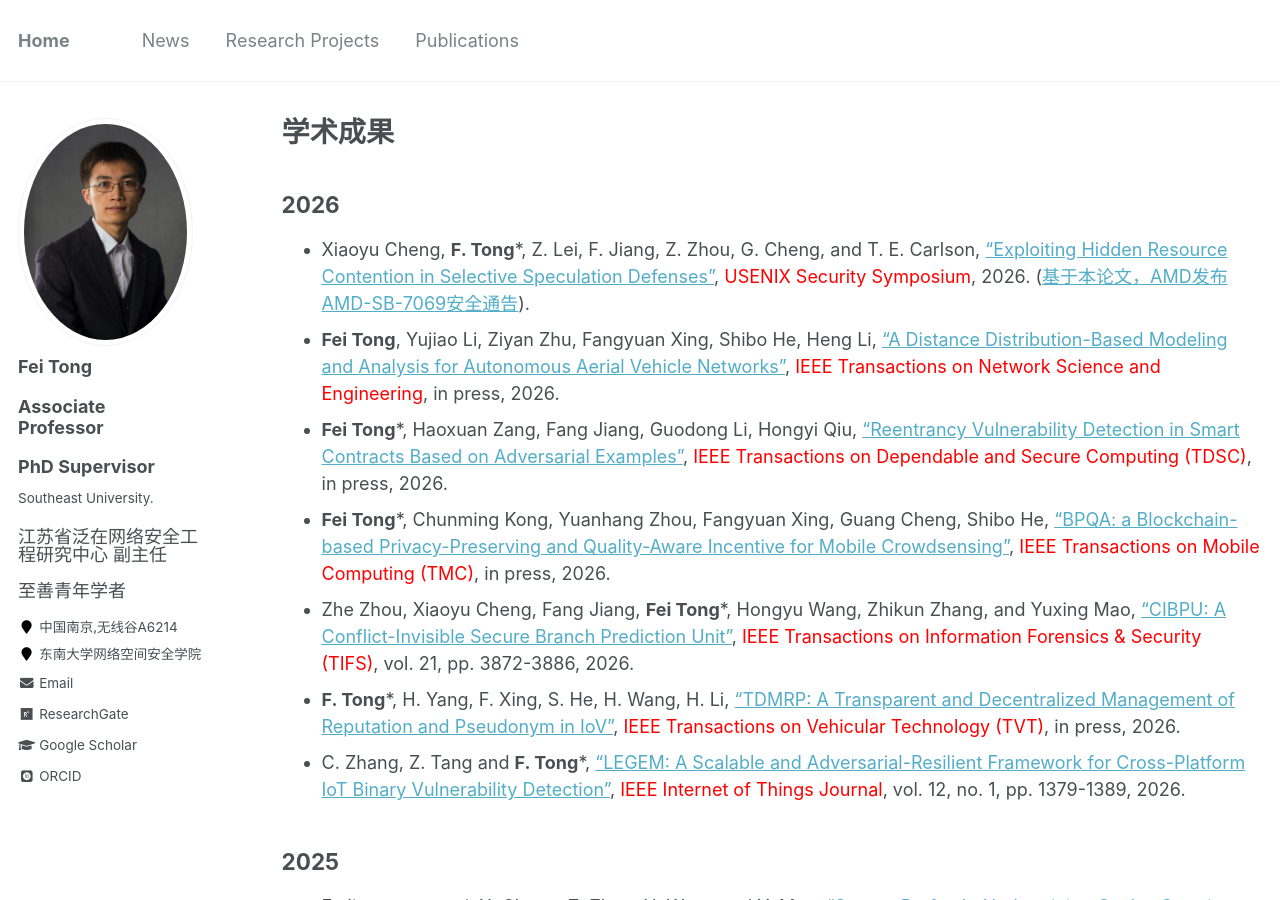
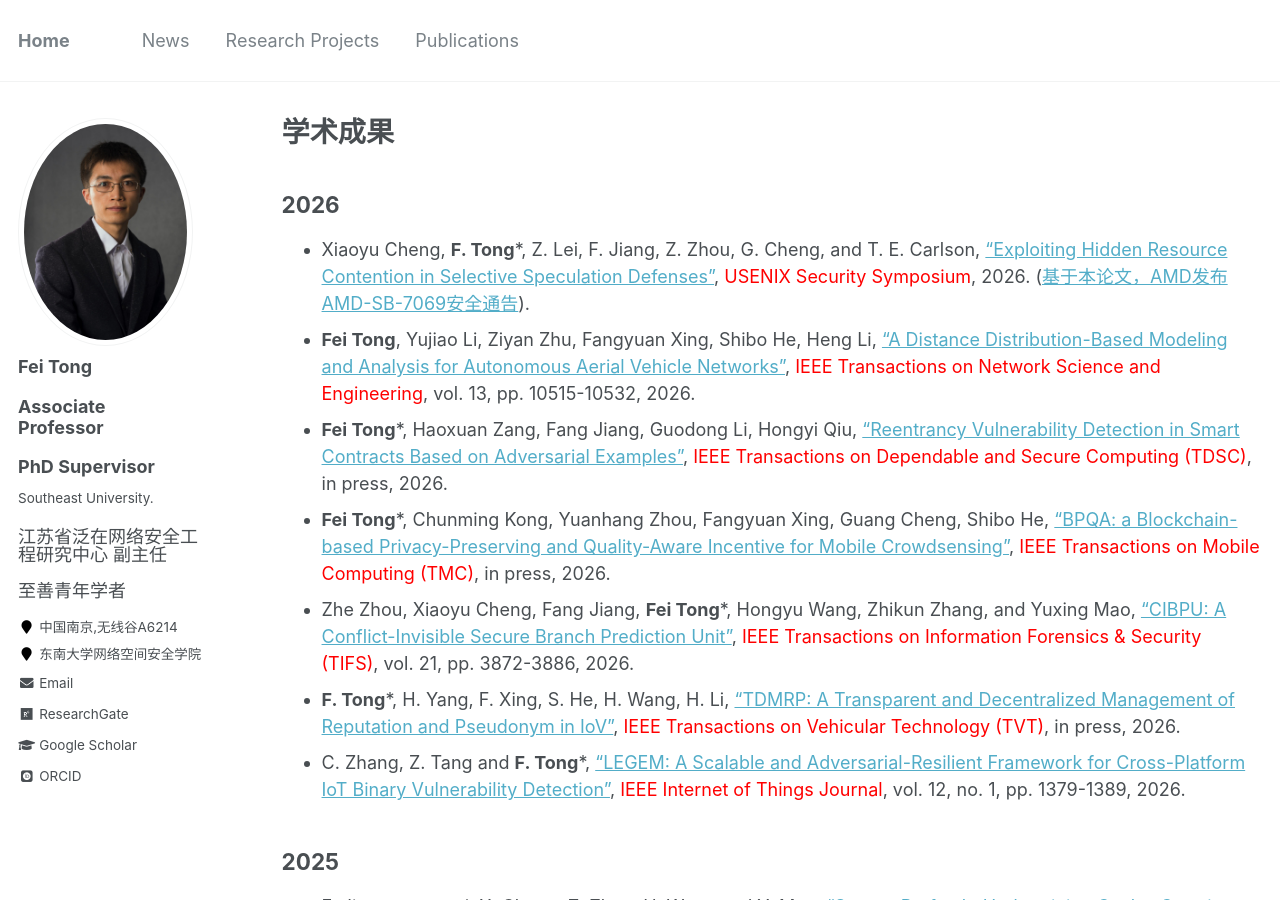
Before and after one commit to fei-tong/fei-tong.github.io, a Jekyll site: the page built from _pages/publications.md, in a window 1280 px wide and 900 px high. Built offline with Jekyll 4.4.1, drawn with Linux system fonts in a browser that asks for light colours; some web fonts are replaced.

Commit message:
Update publications.md

```diff
--- a/_pages/publications.md
+++ b/_pages/publications.md
@@ -13,7 +13,7 @@ author_profile: true
 ## 2026
 
 - Xiaoyu Cheng, **F. Tong***, Z. Lei, F. Jiang, Z. Zhou, G. Cheng, and T. E. Carlson, <a href="https://www.usenix.org/conference/usenixsecurity26/presentation/cheng" target="_blank" rel="noopener noreferrer">"Exploiting Hidden Resource Contention in Selective Speculation Defenses"</a>, <font color="red">USENIX Security Symposium</font>, 2026. (<a href="https://www.amd.com/en/resources/product-security/bulletin/amd-sb-7069.html" target="_blank" rel="noopener noreferrer">基于本论文，AMD发布AMD-SB-7069安全通告</a>).
-- **Fei Tong**, Yujiao Li, Ziyan Zhu, Fangyuan Xing, Shibo He, Heng Li, <a href="https://ieeexplore.ieee.org/document/11611675" target="_blank" rel="noopener noreferrer">"A Distance Distribution-Based Modeling and Analysis for Autonomous Aerial Vehicle Networks"</a>, <font color="red">IEEE Transactions on Network Science and Engineering</font>, in press, 2026.
+- **Fei Tong**, Yujiao Li, Ziyan Zhu, Fangyuan Xing, Shibo He, Heng Li, <a href="https://ieeexplore.ieee.org/document/11611675" target="_blank" rel="noopener noreferrer">"A Distance Distribution-Based Modeling and Analysis for Autonomous Aerial Vehicle Networks"</a>, <font color="red">IEEE Transactions on Network Science and Engineering</font>, vol. 13, pp. 10515-10532, 2026.
 - **Fei Tong***, Haoxuan Zang, Fang Jiang, Guodong Li, Hongyi Qiu, <a href="https://ieeexplore.ieee.org/document/11534972" target="_blank" rel="noopener noreferrer">"Reentrancy Vulnerability Detection in Smart Contracts Based on Adversarial Examples"</a>, <font color="red">IEEE Transactions on Dependable and Secure Computing (TDSC)</font>, in press, 2026.
 - **Fei Tong***, Chunming Kong, Yuanhang Zhou, Fangyuan Xing, Guang Cheng, Shibo He,  <a href="https://ieeexplore.ieee.org/document/11480958" target="_blank" rel="noopener noreferrer">"BPQA: a Blockchain-based Privacy-Preserving and Quality-Aware Incentive for Mobile Crowdsensing"</a>, <font color="red">IEEE Transactions on Mobile Computing (TMC)</font>, in press, 2026.
 - Zhe Zhou, Xiaoyu Cheng, Fang Jiang, **Fei Tong***, Hongyu Wang, Zhikun Zhang, and Yuxing Mao, <a href="https://ieeexplore.ieee.org/document/11480176" target="_blank" rel="noopener noreferrer">"CIBPU: A Conflict-Invisible Secure Branch Prediction Unit"</a>, <font color="red">IEEE Transactions on Information Forensics & Security (TIFS)</font>, vol. 21, pp. 3872-3886, 2026.
```
